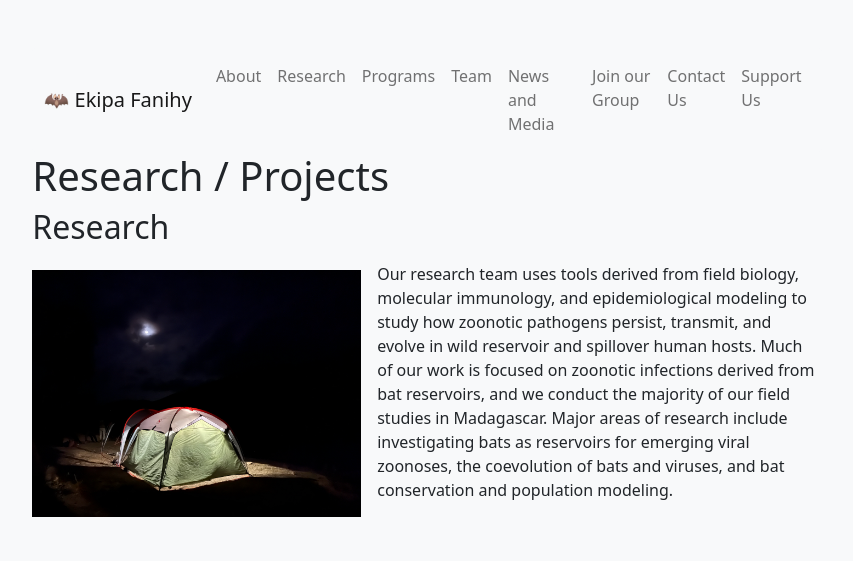
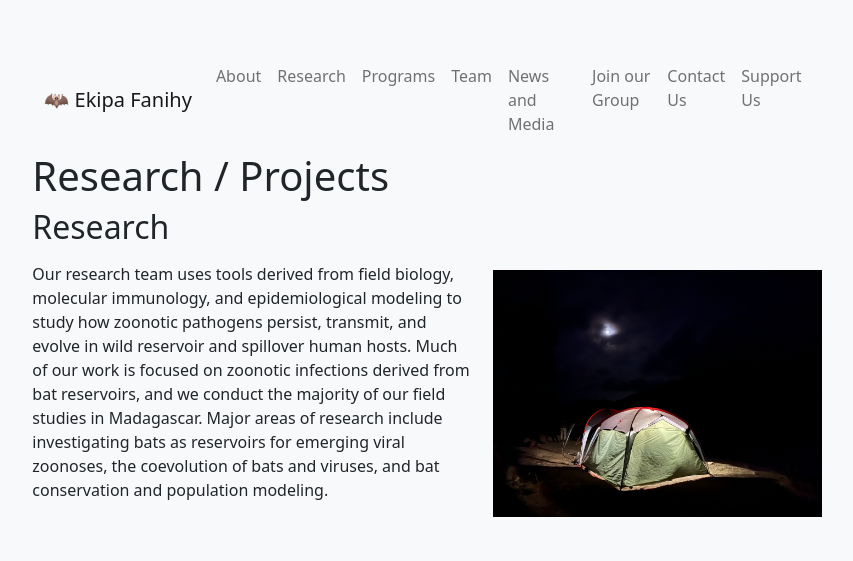
Before and after one commit to brooklabteam/www-ekipafanihy, a Jekyll site: the page built from research.md, in a window 1280 px wide. Shown: the top 561 px of the page, without its empty margins (213-1066 px from the left). Built offline with Jekyll 4.4.1, drawn with Linux system fonts in a browser that asks for light colours.

Commit message:
team page edits

```diff
--- a/research.md
+++ b/research.md
@@ -6,7 +6,7 @@ permalink: /research
 
 <h2>Research</h2>
 
-<img src="/assets/research/lab_tent.jpeg" alt="tent" class="float-start col-sm-5" />
+<img src="/assets/research/lab_tent.jpeg" alt="tent" class="float-end col-sm-5" />
 
 Our research team uses tools derived from field biology, molecular immunology, and epidemiological modeling to study how zoonotic pathogens persist, transmit, and evolve in wild reservoir and spillover human hosts. Much of our work is focused on zoonotic infections derived from bat reservoirs, and we conduct the majority of our field studies in Madagascar. Major areas of research include investigating bats as reservoirs for emerging viral zoonoses, the coevolution of bats and viruses, and bat conservation and population modeling.
 
```
